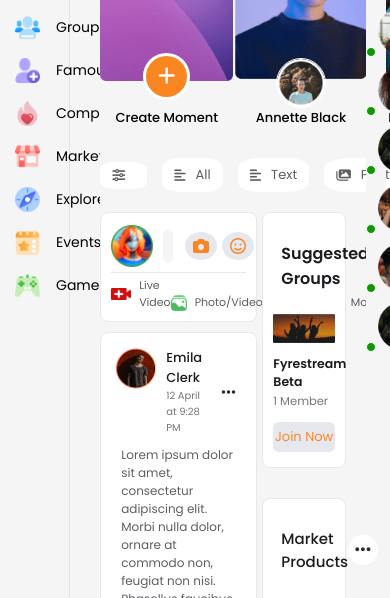
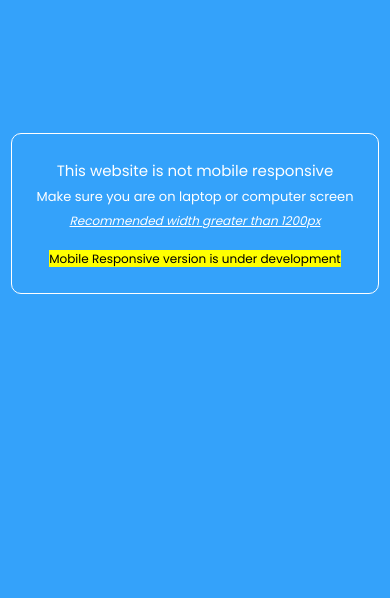
Before and after one commit to asimshakoor11/social_website, a plain HTML site: page index.html in a window 390 px wide. Shown: the part 209-807 px from the top of the page. Drawn offline with Linux system fonts and the light colour scheme; a web font is replaced by a local one.

Commit message:
Update style.css

```diff
--- a/style.css
+++ b/style.css
@@ -1053,6 +1053,68 @@ font-weight: 400;
   font-size: 18px;
 }
 
+.screen{
+  display: none;
+}
+
+@media screen and (max-width: 900px) {
+  .screen {
+    background-color: #34a2fa;
+    position: fixed;
+    top: 0;
+    height: 100%;
+    width: 100%;
+    z-index: 999;
+    display: flex;
+    justify-content: center;
+    align-items: center;
+  }
+
+  .screen div {
+    padding: 20px;
+    border: 1px solid white;
+    border-radius: 10px;
+  }
+
+  .screen div > :nth-child(1) {
+    color: white;
+    font-size: 15px;
+    font-weight: 900px;
+    margin: 5px;
+    text-align: center;
+  }
+
+  .screen div > :nth-child(2) {
+    color: white;
+    font-size: 13px;
+    font-weight: 500px;
+    margin: 5px;
+    text-align: center;
+  }
+
+  .screen div > :nth-child(3) {
+    color: white;
+    font-size: 12px;
+    font-weight: 400px;
+    margin: 5px;
+    margin-bottom: 20px;
+    text-align: center;
+    font-style: italic;
+    text-decoration: underline;
+  }
+
+  .screen div > :nth-child(4) {
+    color: white;
+    font-size: 12px;
+    font-weight: 400px;
+    margin: 5px;
+    text-align: center;
+  }
+}
+
+
+
+
 /* toast code */
 
 
```
